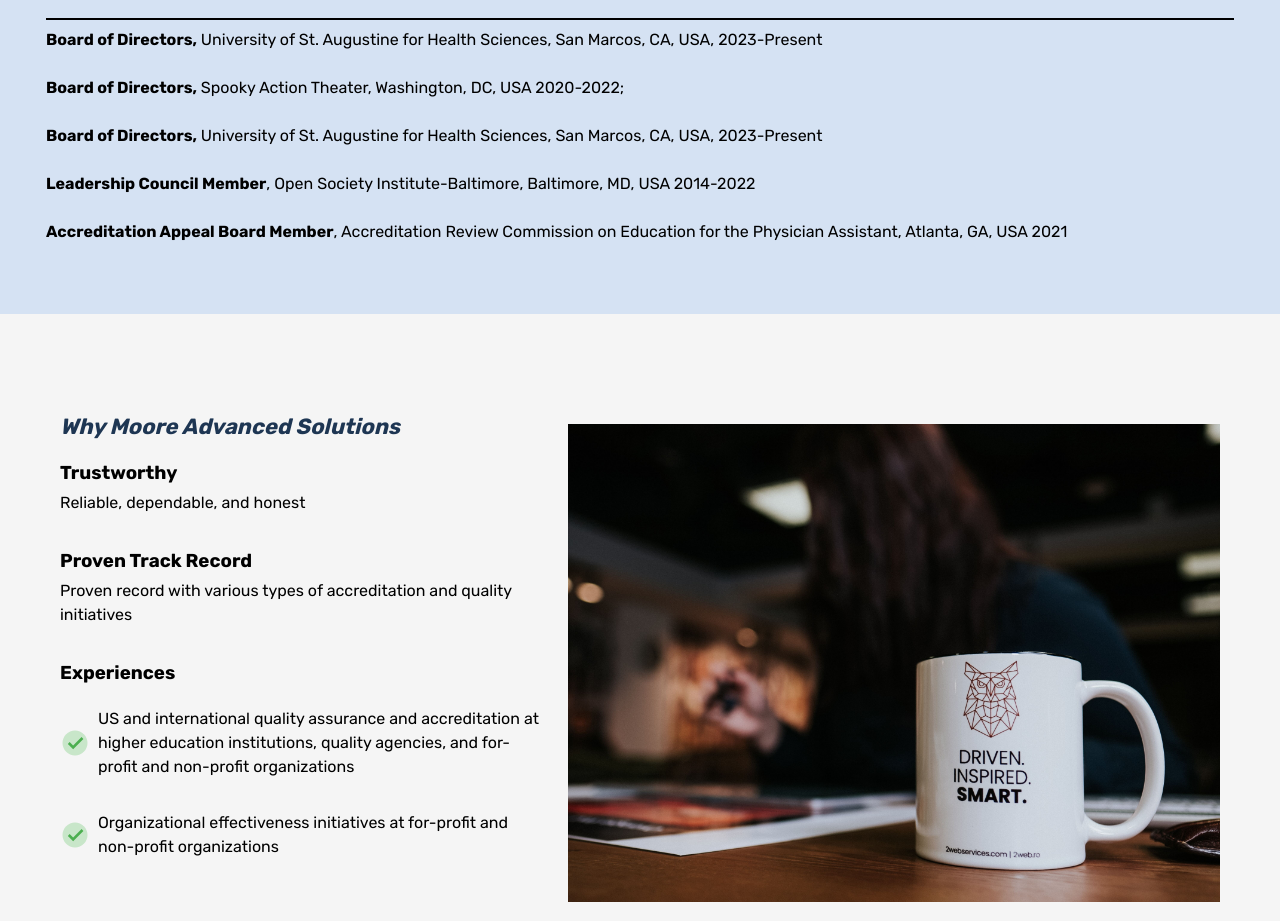
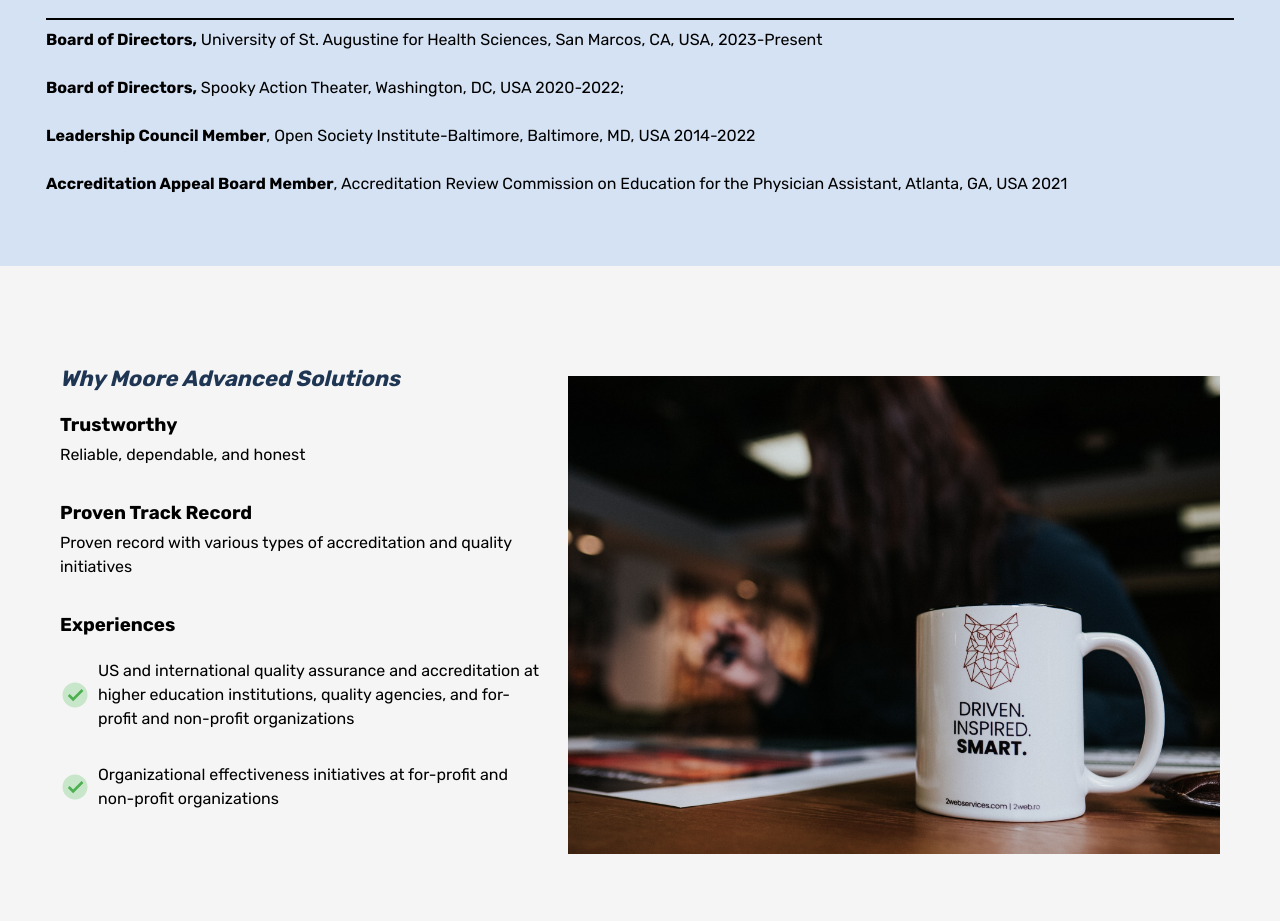
Before and after one commit to Cian747/M, a React (Create React App) app: page /about-us in a window 1280 px wide. Shown: the part 1820-2741 px from the top of the page. Built offline with nearby package versions, Linux system fonts and the light colour scheme.

Commit message:
Page rearrangement
Professional engagements had 'Board of Directors' points appearing thrice.

```diff
--- a/src/pages/About.js
+++ b/src/pages/About.js
@@ -96,12 +96,6 @@ const ENGAGEMENTS = [
     borderTop: false,
     content: ` Spooky Action Theater, Washington, DC, USA 2020-2022;`,
   },
-  {
-    title: 'Board of Directors,',
-    borderTop: false,
-    content: ` University of St. Augustine for Health Sciences, San Marcos, CA, USA, 2023-Present`,
-  },
-
   {
     title: 'Leadership Council Member',
     borderTop: false,
```
